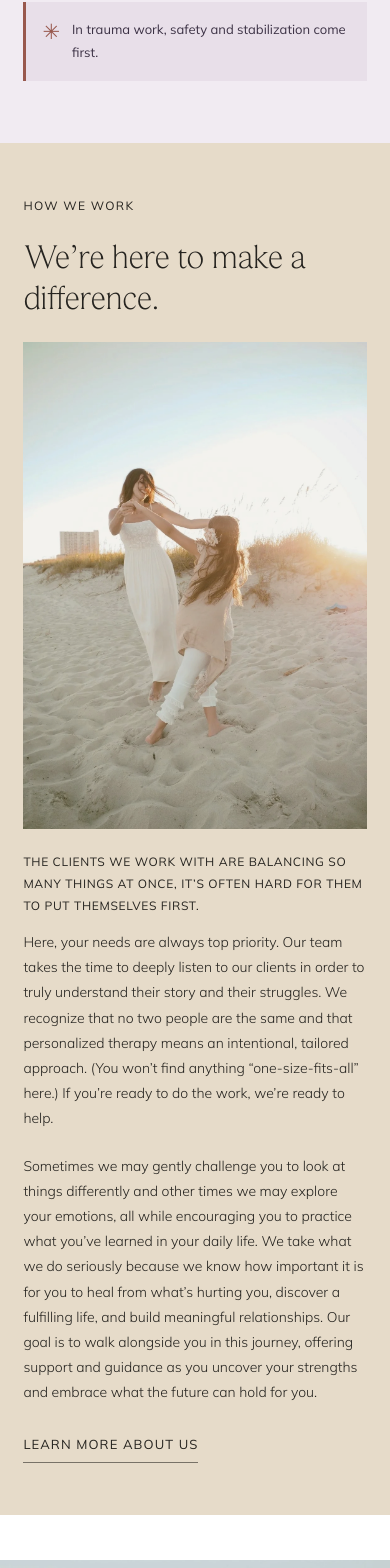
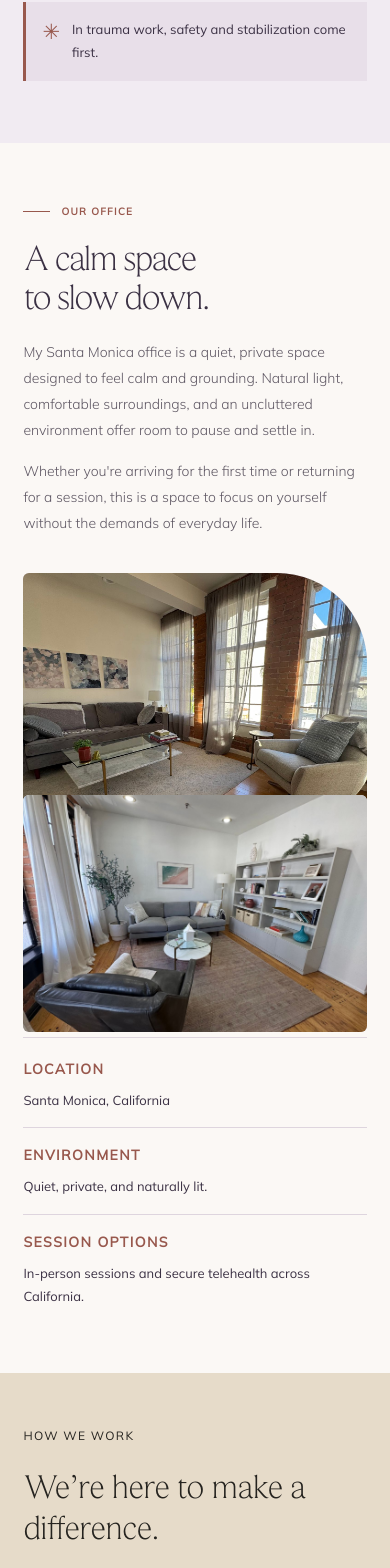
Before and after one commit to rudrakshkr/grow-my-therapy-website, a Next.js app: page / in a window 390 px wide. Shown: the part 4932-6500 px from the top of the page. Built offline with nearby package versions, Linux system fonts and the light colour scheme.

Commit message:
feat: add therapist office section with interior gallery

```diff
--- a/src/app/globals.css
+++ b/src/app/globals.css
@@ -2928,3 +2928,257 @@ a {
     transition-duration: 0.01ms !important;
   }
 }
+
+/* Our Office Section */
+
+.office-section {
+  --theme-plum: #3b3144;
+  --theme-ivory: #fbf8f5;
+  --theme-lavender: #eae3ed;
+  --theme-terracotta: #98584d;
+
+  width: 100%;
+  padding: clamp(70px, 8vw, 108px) clamp(24px, 6vw, 96px);
+  background: var(--theme-ivory);
+  color: var(--theme-plum);
+}
+
+.office-inner {
+  width: 100%;
+  max-width: 1280px;
+  margin: 0 auto;
+}
+
+.office-intro {
+  display: grid;
+  grid-template-columns: minmax(0, 0.95fr) minmax(0, 1.05fr);
+  align-items: end;
+  gap: clamp(36px, 7vw, 96px);
+  margin-bottom: clamp(36px, 5vw, 60px);
+}
+
+.office-heading-column,
+.office-copy {
+  min-width: 0;
+}
+
+.office-eyebrow {
+  display: flex;
+  align-items: center;
+  gap: 11px;
+  margin: 0 0 22px;
+  color: var(--theme-terracotta);
+  font-family: var(--font-muli), Arial, sans-serif;
+  font-size: 13px;
+  font-weight: 600;
+  line-height: 1.7;
+  letter-spacing: 0.13em;
+  text-transform: uppercase;
+}
+
+.office-eyebrow::before {
+  width: 27px;
+  height: 1px;
+  flex: 0 0 27px;
+  background: var(--theme-terracotta);
+  content: "";
+}
+
+.office-heading {
+  max-width: 570px;
+  margin: 0;
+  color: var(--theme-plum);
+  font-family: var(--font-beaufort-pro), Georgia, serif;
+  font-size: clamp(44px, 4.65vw, 66px);
+  font-weight: 300;
+  line-height: 1.08;
+  letter-spacing: -0.045em;
+  text-wrap: balance;
+}
+
+.office-copy p {
+  margin: 0 0 16px;
+  color: #5e5763;
+  font-family: var(--font-muli), Arial, sans-serif;
+  font-size: clamp(17px, 1.28vw, 19px);
+  font-weight: 300;
+  line-height: 1.9;
+}
+
+.office-copy p:last-child {
+  margin-bottom: 0;
+}
+
+.office-gallery {
+  display: grid;
+  grid-template-columns: minmax(0, 1.2fr) minmax(0, 0.8fr);
+  gap: 16px;
+}
+
+.office-photo {
+  position: relative;
+  min-width: 0;
+  min-height: 400px;
+  margin: 0;
+  overflow: hidden;
+  background: #eae3ed;
+}
+
+.office-photo--main {
+  min-height: 460px;
+  border-radius: 6px 90px 6px 6px;
+}
+
+.office-photo--secondary {
+  border-radius: 6px;
+}
+
+.office-image {
+  object-fit: cover;
+  transition: transform 350ms ease;
+}
+
+.office-photo:hover .office-image {
+  transform: scale(1.025);
+}
+
+.office-photo figcaption {
+  position: absolute;
+  right: 0;
+  bottom: 0;
+  left: 0;
+  padding: 36px 22px 17px;
+  background: linear-gradient(
+    transparent,
+    rgb(48 43 54 / 60%)
+  );
+  color: var(--theme-ivory);
+  font-family: var(--font-muli), Arial, sans-serif;
+  font-size: 14px;
+  line-height: 1.6;
+}
+
+.office-details {
+  display: grid;
+  grid-template-columns: repeat(3, minmax(0, 1fr));
+  gap: 24px;
+  margin-top: clamp(36px, 5vw, 56px);
+  padding-top: 24px;
+  border-top: 1px solid #ded5de;
+}
+
+.office-detail {
+  min-width: 0;
+  padding-right: 16px;
+}
+
+.office-detail-label {
+  margin: 0 0 9px;
+  color: var(--theme-terracotta);
+  font-family: var(--font-muli), Arial, sans-serif;
+  font-size: 14px;
+  font-weight: 600;
+  line-height: 1.5;
+  letter-spacing: 0.1em;
+  text-transform: uppercase;
+}
+
+.office-detail-value {
+  margin: 0;
+  color: var(--theme-plum);
+  font-family: var(--font-muli), Arial, sans-serif;
+  font-size: 15px;
+  font-weight: 400;
+  line-height: 1.8;
+}
+
+/* Tablet */
+
+@media (max-width: 900px) {
+  .office-section {
+    padding: 72px 6%;
+  }
+
+  .office-intro {
+    grid-template-columns: minmax(0, 1fr);
+    align-items: start;
+    gap: 22px;
+  }
+
+  .office-heading {
+    font-size: clamp(40px, 6vw, 52px);
+  }
+
+  .office-gallery {
+    grid-template-rows: repeat(2, minmax(160px, 210px));
+  }
+}
+
+/* Mobile */
+
+@media (max-width: 640px) {
+  .office-section {
+    padding: 60px 6% 64px;
+  }
+
+  .office-eyebrow {
+    margin-bottom: 19px;
+    font-size: 10px;
+  }
+
+  .office-heading {
+    font-size: clamp(36px, 9vw, 46px);
+    line-height: 1.1;
+  }
+
+  .office-copy p {
+    font-size: 14px;
+    line-height: 1.85;
+  }
+
+  .office-gallery {
+    grid-template-columns: minmax(0, 1fr);
+    gap: 12px;
+  }
+
+  .office-photo,
+  .office-photo--main,
+  .office-photo--secondary {
+    min-height: 0;
+  }
+
+  .office-photo--main {
+    aspect-ratio: 1.15;
+  }
+
+  .office-photo--secondary {
+    aspect-ratio: 1.45;
+  }
+
+  .office-details {
+    grid-template-columns: minmax(0, 1fr);
+    gap: 17px;
+    margin-top: 32px;
+    padding-top: 21px;
+  }
+
+  .office-detail {
+    padding: 0 0 15px;
+    border-bottom: 1px solid #ded5de;
+  }
+
+  .office-detail:last-child {
+    padding-bottom: 0;
+    border-bottom: 0;
+  }
+
+  .office-detail-value {
+    font-size: 13px;
+  }
+}
+
+@media (prefers-reduced-motion: reduce) {
+  .office-image {
+    transition: none;
+  }
+}
--- a/src/app/page.tsx
+++ b/src/app/page.tsx
@@ -428,6 +428,90 @@ function ApproachSection() {
   );
 }
 
+
+function OfficeSection() {
+  return (
+    <section
+      className="office-section"
+      id="office"
+      aria-labelledby="office-heading"
+    >
+      <div className="office-inner">
+        <div className="office-intro">
+          <div className="office-heading-column">
+            <p className="office-eyebrow">Our office</p>
+
+            <h2 id="office-heading" className="office-heading">
+              A calm space to slow down.
+            </h2>
+          </div>
+
+          <div className="office-copy">
+            <p>
+              My Santa Monica office is a quiet, private space
+              designed to feel calm and grounding. Natural light,
+              comfortable surroundings, and an uncluttered
+              environment offer room to pause and settle in.
+            </p>
+
+            <p>
+              Whether you&apos;re arriving for the first time or
+              returning for a session, this is a space to focus
+              on yourself without the demands of everyday life.
+            </p>
+          </div>
+        </div>
+
+        <div className="office-gallery">
+          <figure className="office-photo office-photo--main">
+            <Image
+              src="/images/office1.jpeg"
+              alt="Interior view of Dr. Maya Reynolds' therapy office."
+              fill
+              sizes="(min-width: 901px) 54vw, 88vw"
+              className="office-image"
+            />
+            <figcaption>A quiet place to pause</figcaption>
+          </figure>
+
+          <figure className="office-photo office-photo--secondary">
+            <Image
+              src="/images/office2.jpeg"
+              alt="Another view of the therapy office interior."
+              fill
+              sizes="(min-width: 901px) 34vw, 88vw"
+              className="office-image"
+            />
+          </figure>
+        </div>
+
+        <div className="office-details">
+          <div className="office-detail">
+            <p className="office-detail-label">Location</p>
+            <p className="office-detail-value">
+              Santa Monica, California
+            </p>
+          </div>
+
+          <div className="office-detail">
+            <p className="office-detail-label">Environment</p>
+            <p className="office-detail-value">
+              Quiet, private, and naturally lit.
+            </p>
+          </div>
+
+          <div className="office-detail">
+            <p className="office-detail-label">Session options</p>
+            <p className="office-detail-value">
+              In-person sessions and secure telehealth across California.
+            </p>
+          </div>
+        </div>
+      </div>
+    </section>
+  );
+}
+
 function HowWeWorkSection() {
   return (
     <section className="how-work-section" id="how-we-work">
@@ -741,6 +825,7 @@ export default function Home() {
       <IntroductionSection />
       <ServicesSection />
       <ApproachSection />
+      <OfficeSection />
       <HowWeWorkSection />
       <HonoringSection />
       <SpecialtiesSection />
```
Also changed, not shown: public/images/office1.jpeg (added), public/images/office2.jpeg (added).
